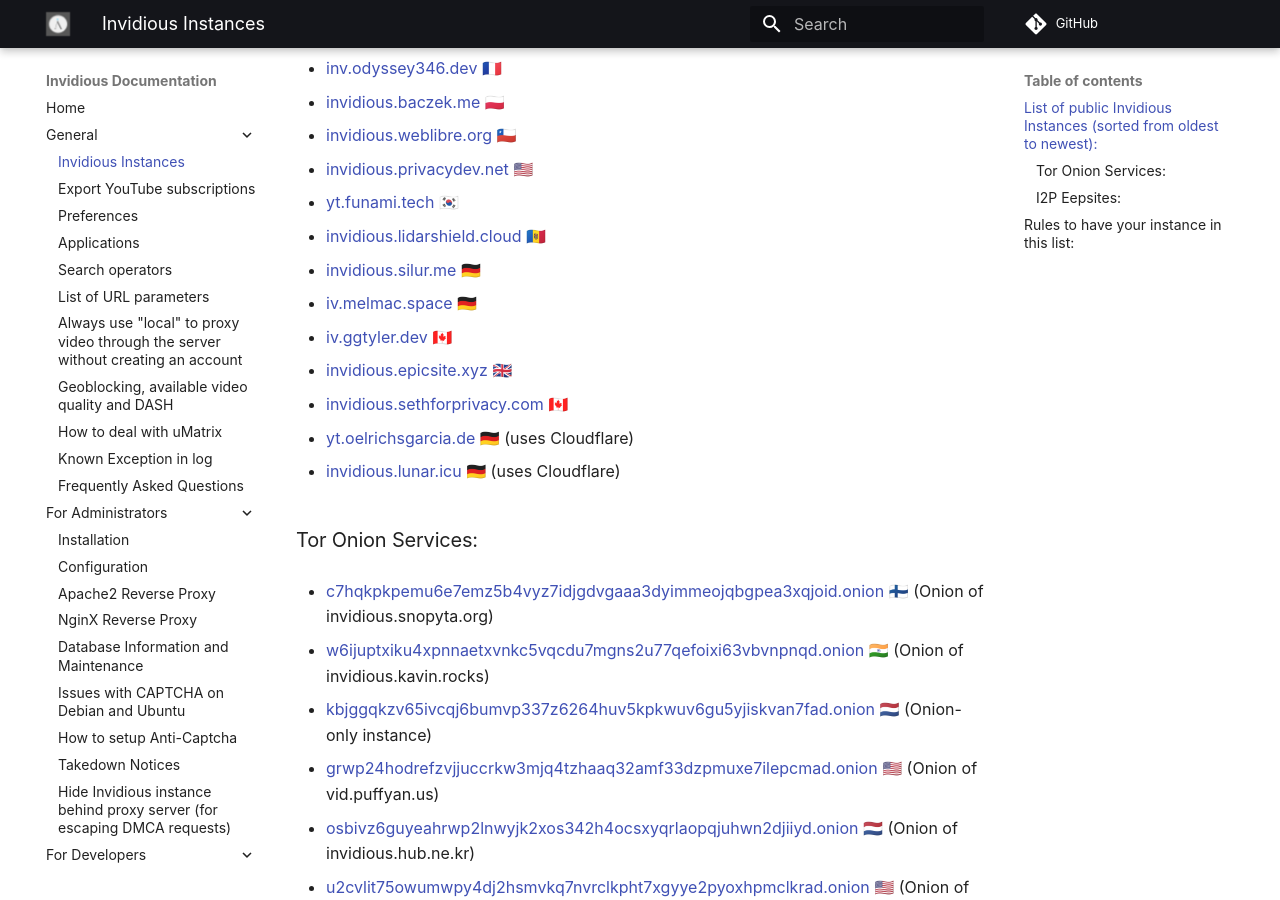
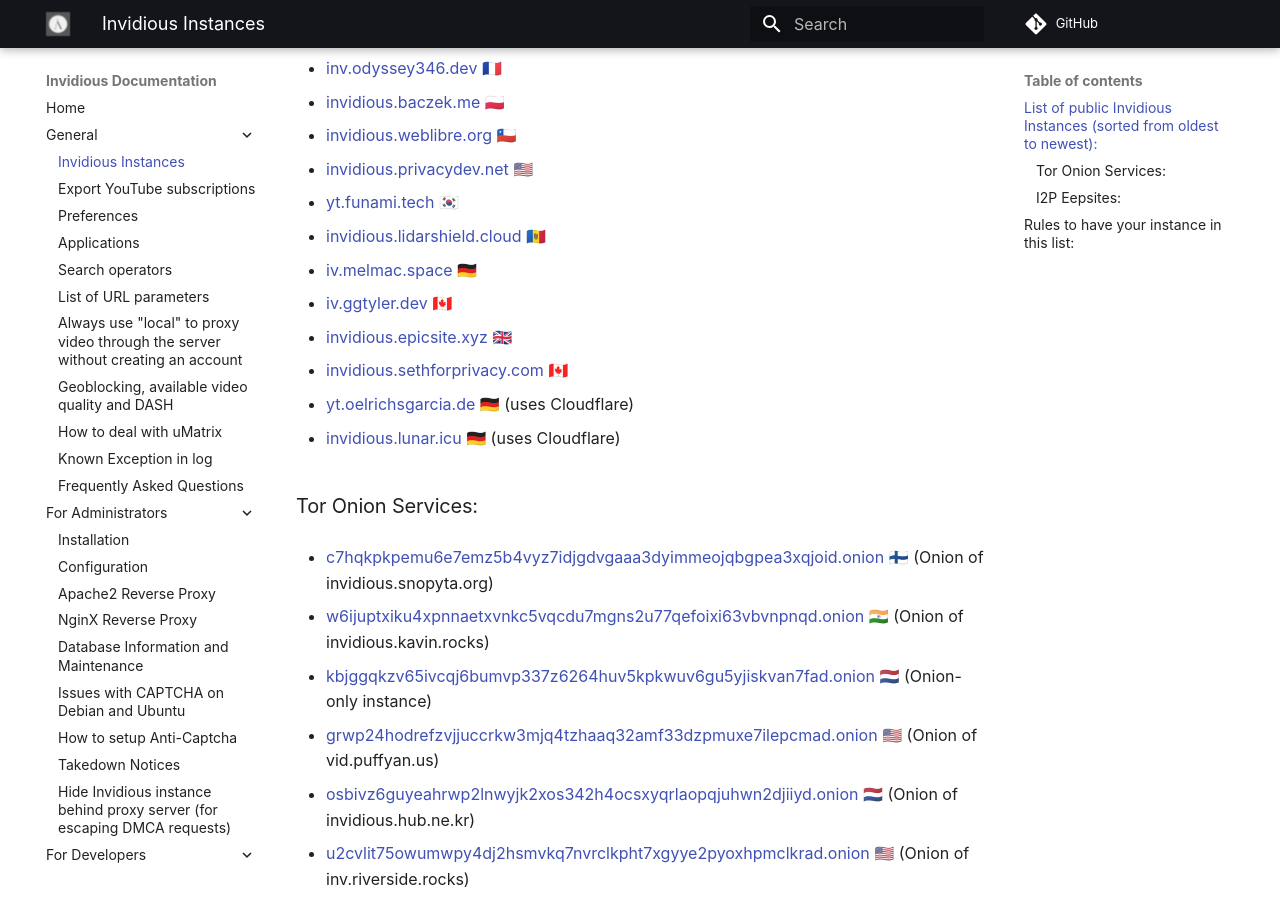
Before and after one commit to iv-org/documentation, an MkDocs documentation site: the page built from docs/instances.md, in a window 1280 px wide and 900 px high, scrolled down 945 px. Built offline with MkDocs 1.6.1 and Material for MkDocs 9.7.7, drawn with Linux system fonts in a browser that asks for light colours; comment, search, counter and statistics services are not loaded.

Commit message:
removing invidious.silur.me
outdated + broken

```diff
--- a/docs/instances.md
+++ b/docs/instances.md
@@ -47,8 +47,6 @@
 * [yt.funami.tech](https://yt.funami.tech) 🇰🇷
 
 * [invidious.lidarshield.cloud](https://invidious.lidarshield.cloud) 🇲🇩
-
-* [invidious.silur.me](https://invidious.silur.me) 🇩🇪
 
 * [iv.melmac.space](https://iv.melmac.space) 🇩🇪
 
```
